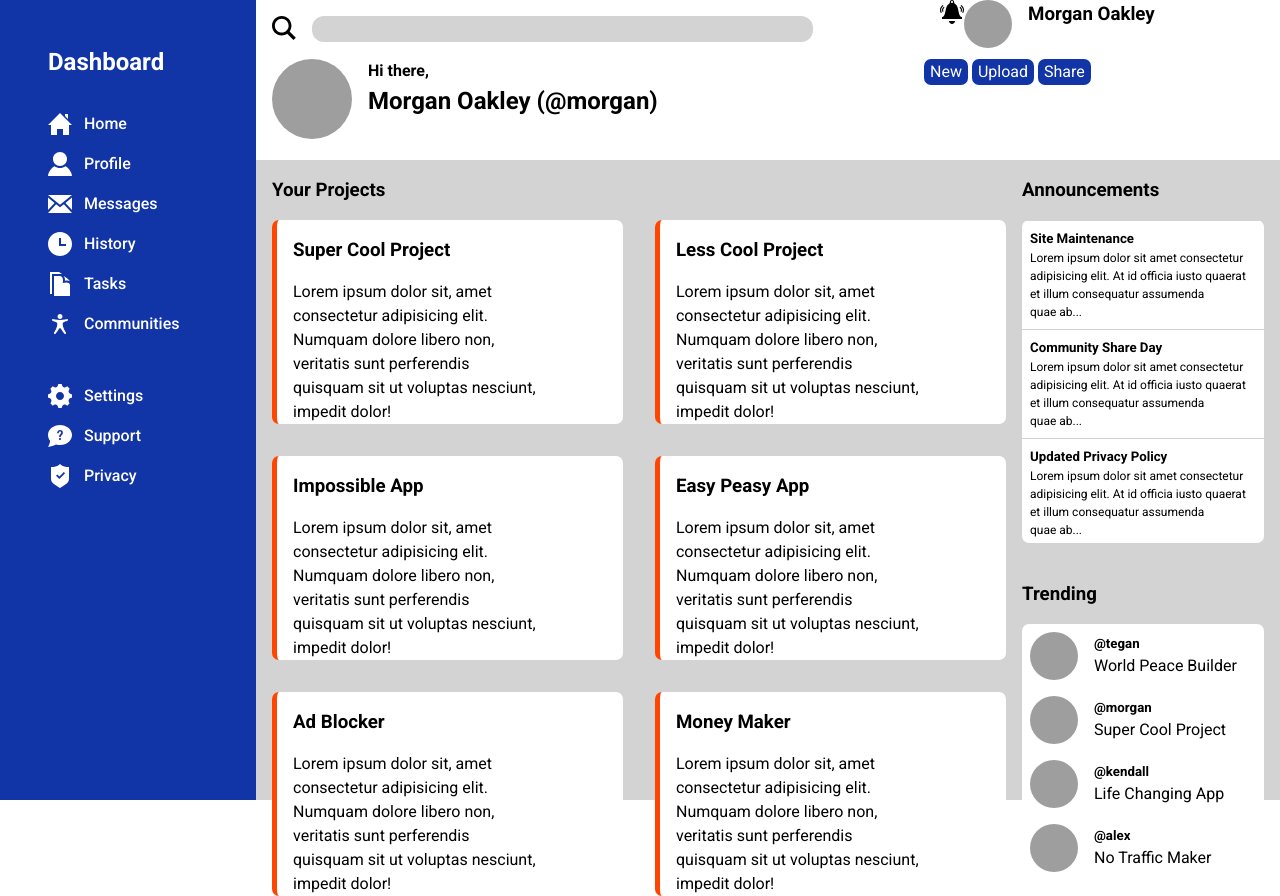
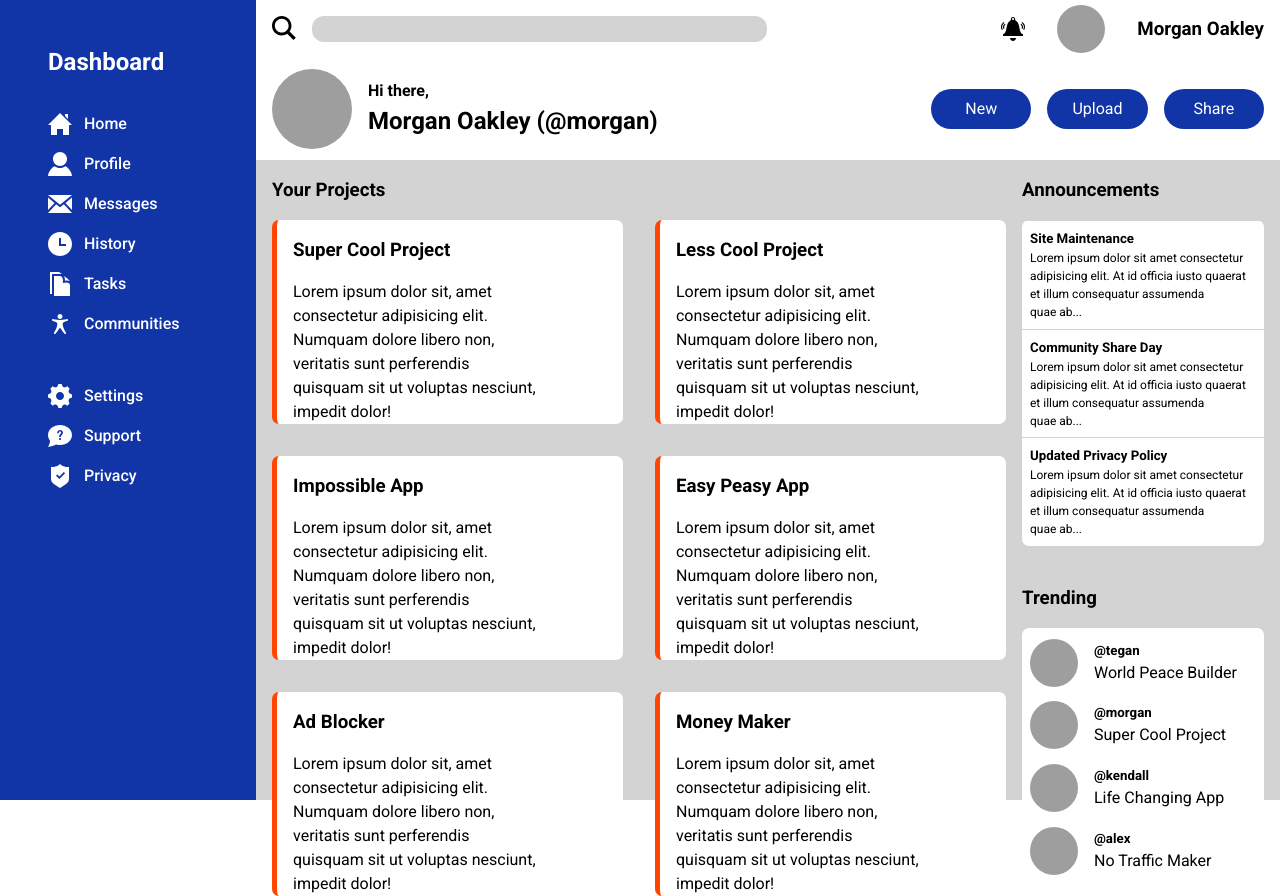
Before and after one commit to crtoomey/admin-dashboard, a plain HTML site: page index.html in a window 1280 px wide. Drawn offline with Linux system fonts and the light colour scheme; grey boxes are pictures that could not be loaded; a script that the page names is missing.

Commit message:
Modify HTML and CSS
Modified index.html to group some elements together inside of divs to more easily use flex for alignment
Modified style.css to make the header section look more like the reference image
This is my final commit for this project, again not a one-to-one copy of the reference image provided by TOP but I think it is close enough

```diff
--- a/index.html
+++ b/index.html
@@ -36,8 +36,10 @@
             <div class="dash-header">
                 <img src="./count-chris-hQNFPZK8F80-unsplash.jpg" alt="Smiley Face Profile Picture"
                     class="profile-pic-lg">
-                <h4>Hi there,</h4>
-                <h1>Morgan Oakley (@morgan)</h1>
+                <div>
+                    <h4>Hi there,</h4>
+                    <h1>Morgan Oakley (@morgan)</h1>
+                </div>
             </div>
             <div class="dash-buttons">
                 <button>New</button>
--- a/style.css
+++ b/style.css
@@ -164,7 +164,9 @@ svg {
     background-color: #1134A6;
     color: white;
     border: none;
-    border-radius: 7px;
+    border-radius: 2rem;
+    padding: 0.5rem 1.5rem;
+    width: 25%;
 }
 
 .header {
@@ -186,6 +188,37 @@ svg {
 .search-bar>svg {
     margin-left: 1rem;
     margin-top: 1rem;
+}
+
+.dash-header {
+    display: flex;
+    flex-direction: row;
+    align-items: center;
+}
+
+.profile {
+    display: flex;
+    flex-direction: row;
+    align-items: center;
+    justify-content: end;
+    gap: 1rem;
+}
+
+.profile>h3 {
+    margin-right: 1rem;
+}
+
+.profile>svg {
+    margin-right: 1rem;
+}
+
+.dash-buttons {
+    display: flex;
+    flex-direction: row;
+    align-items: center;
+    justify-content: end;
+    gap: 1rem;
+    margin-right: 1rem;
 }
 
 /* main grid and subgrids */
@@ -270,6 +303,7 @@ svg {
 .announcement,
 .user {
     padding: 0.5rem;
+    padding-bottom: 0;
     display: flex;
 }
 
```
